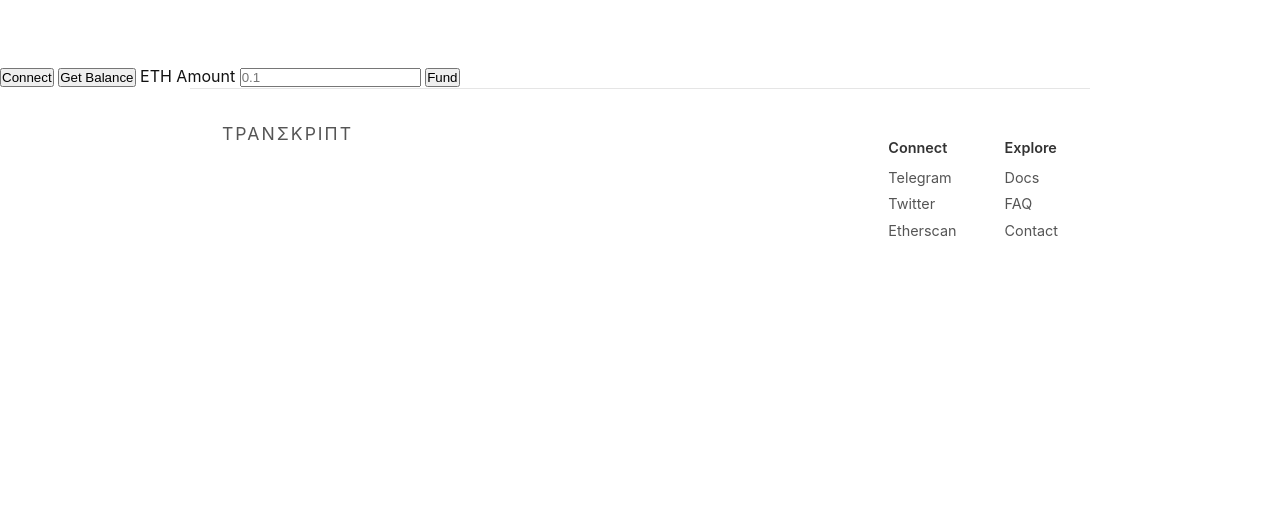
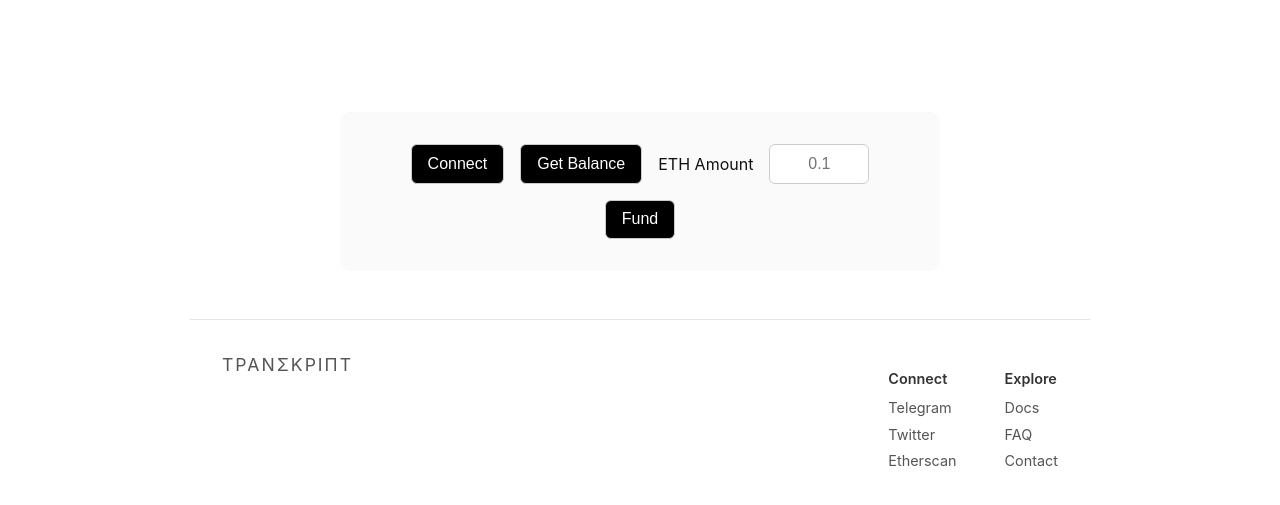
Before and after one commit to tahahasan897/govinance_protocol, a Flask app: page /fund in a window 1280 px wide. Shown: the part 83-588 px from the top of the page. Run offline with Flask 3, Linux system fonts and the light colour scheme; parts of the project's set-up code (start-up, migrations or seed data) failed here and were passed over.

Commit message:
Working on fund.html

```diff
--- a/static/style.css
+++ b/static/style.css
@@ -23,7 +23,6 @@ a {
 }
 
 /* Navbar */
-/* Navbar */
 header {
     display: flex;
     justify-content: space-between;
@@ -43,9 +42,7 @@ header {
 a.logo,
 a.logo:visited {
     color: #111;
-    /* match body text color */
     text-decoration: none;
-    /* remove underline */
 }
 
 a.logo:hover,
@@ -133,15 +130,61 @@ a.logo:active {
     font-size: 1rem;
 }
 
+/* Fund page */
+.fund-page {
+    display: flex;
+    flex-wrap: wrap;
+    justify-content: center;
+    align-items: center;
+    gap: 1rem;
+    margin: 3rem auto;
+    padding: 2rem;
+    background: #fafafa;
+    border-radius: 10px;
+    max-width: 600px;
+}
+
+.fund-page button,
+.fund-page input {
+    font-size: 1rem;
+    padding: 0.6rem 1rem;
+    border: 1px solid #ccc;
+    border-radius: 6px;
+}
+
+.fund-page button {
+    background: #000;
+    color: #fff;
+    cursor: pointer;
+    transition: opacity 0.2s;
+}
+
+.fund-page button:hover {
+    opacity: 0.8;
+}
+
+.fund-page input {
+    width: 100px;
+    text-align: center;
+}
+
 /* Footer */
 footer {
+    /* put it back into the document flow */
+    position: static;
+    width: auto;
     display: flex;
     justify-content: space-between;
     flex-wrap: wrap;
     padding: 2rem 0 1rem;
+    margin-top: 3rem;
+    /* space above footer */
     border-top: 1px solid #e5e5e5;
     font-size: 0.9rem;
     color: #555;
+    background: transparent;
+    /* let body background show */
+    z-index: auto;
 }
 
 .footer-logo {
--- a/templates/fund.html
+++ b/templates/fund.html
@@ -4,14 +4,14 @@
 
 {% block main %}
 
-    <body>
+    <div class="container fund-page">
         <button id="connectButton">Connect</button>
         <button id="balanceButton">Get Balance</button>
         <label for="ethAmount">ETH Amount</label>
-        <input id="ethAmount" placeholder="0.1"/>
-        <button type="Button" id="fundButton">Fund</button>
-    </body>
+        <input id="ethAmount" placeholder="0.1" />
+        <button type="button" id="fundButton">Fund</button>
+    </div>
 
-    <script src="../static/index-ts.ts" type="module"></script>
+    <script src="{{ url_for('static', filename='index-ts.ts') }}" type="module"></script>
 
 {% endblock %}
```
